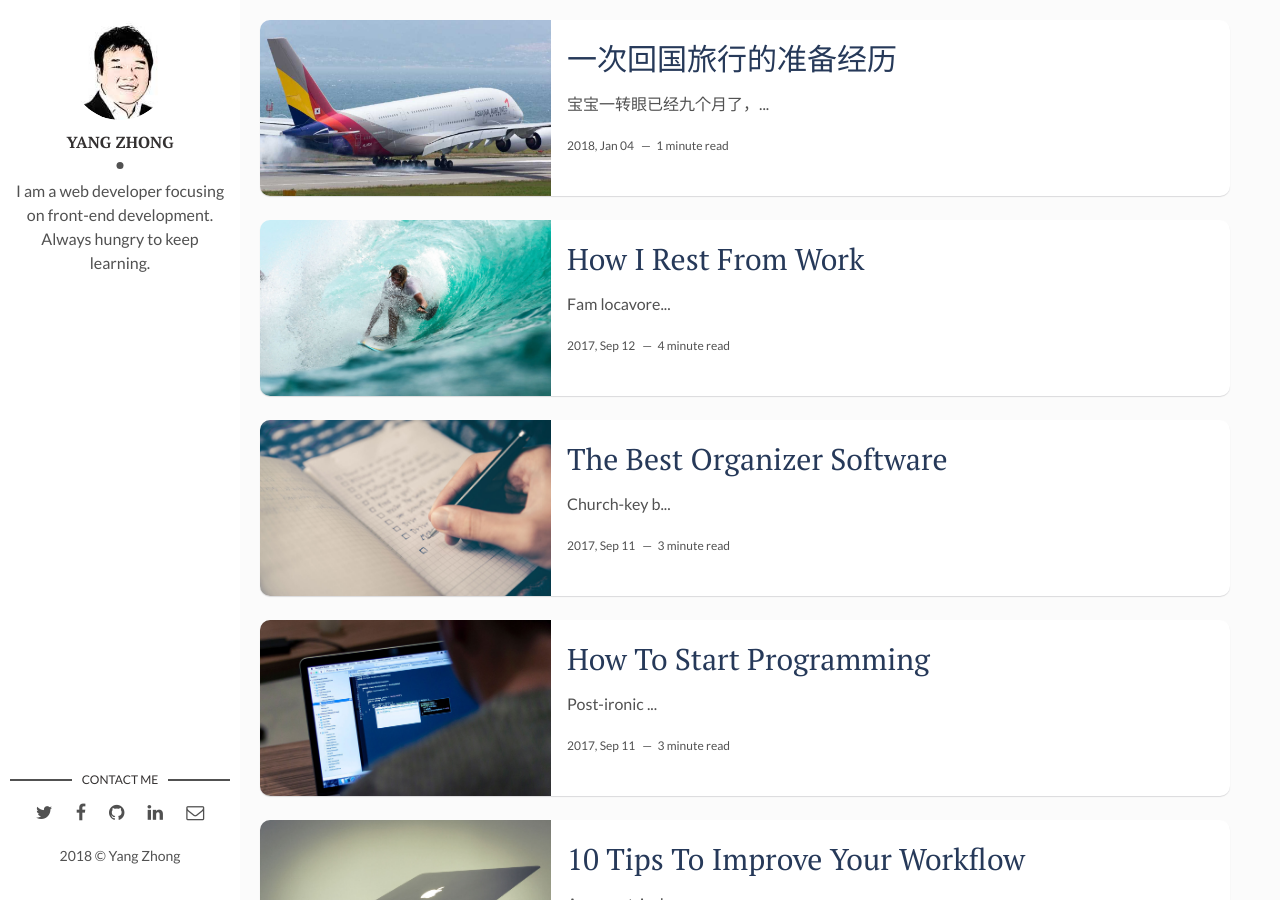
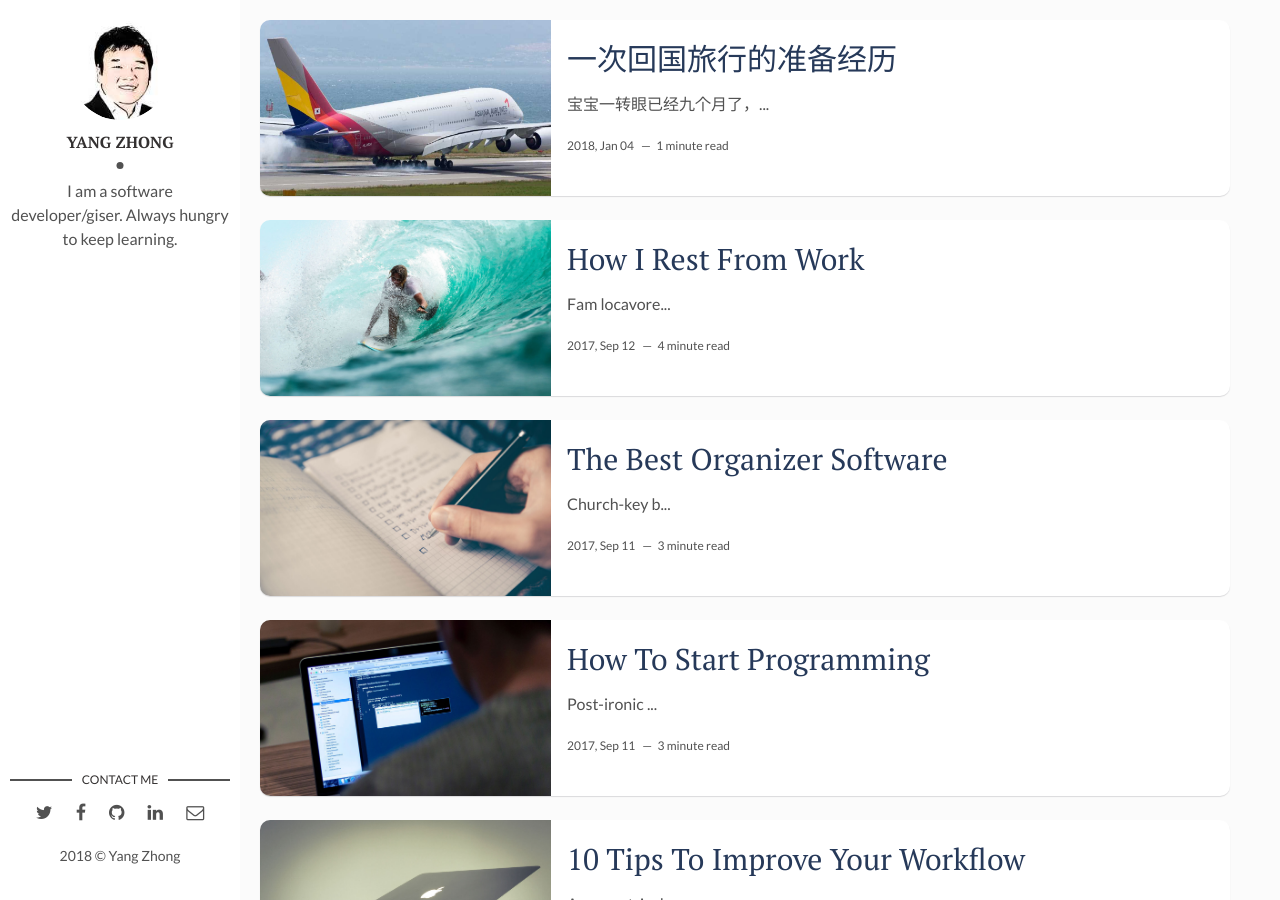
Before and after one commit to yzhong1985/yzhong1985.github.io, a Jekyll site: the page built from index.html, in a window 1280 px wide and 900 px high. Built offline with Jekyll 4.4.1, drawn with Linux system fonts in a browser that asks for light colours; the list of posts is cut into pages by our own code.

Commit message:
Updated config file
Linkedin, Twitter, FB

```diff
--- a/_config.yml
+++ b/_config.yml
@@ -8,15 +8,15 @@
 # Author Settings
 author: Yang Zhong # add your name
 author-img: yang-cartoon-sm.jpg # add your photo
-about-author: I am a web developer focusing on front-end development. Always hungry to keep learning. # add description
-twitter: # add your Twitter handle
-facebook: # add your Facebook handle
+about-author: I am a software developer/giser. Always hungry to keep learning. # add description
+twitter: yzhong1985 # add your Twitter handle
+facebook: yang.zhong.3572 # add your Facebook handle
 github: yzhong1985 # add your Github handle
 linkedin: # add your Linkedin handle
 email: yzhong1985@gmail.com # add your Email address
 
 # Disqus
-discus-identifier: mr-brown # add your discus identifier
+discus-identifier: yzhong1985 # add your discus identifier
 
 # Tracker
 analytics: # Google Analytics
```
